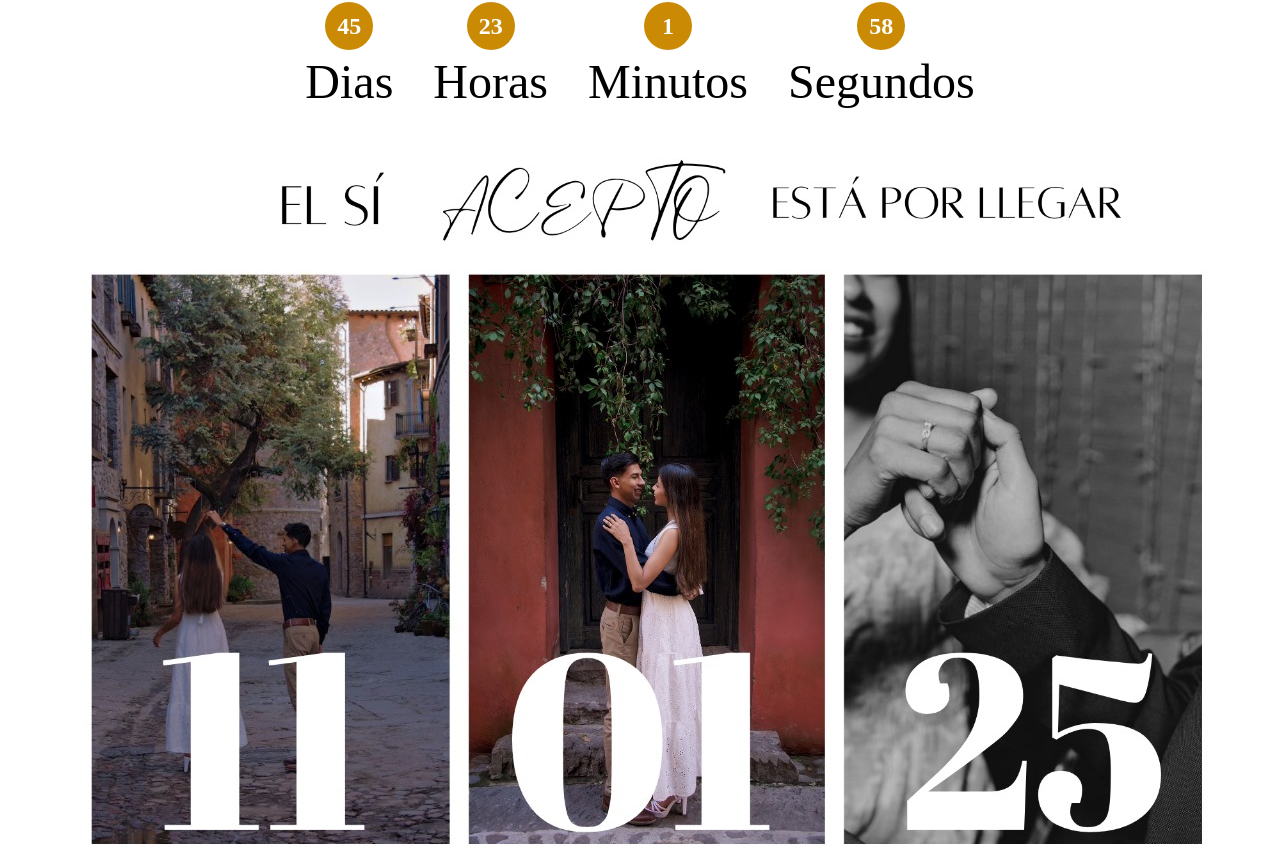
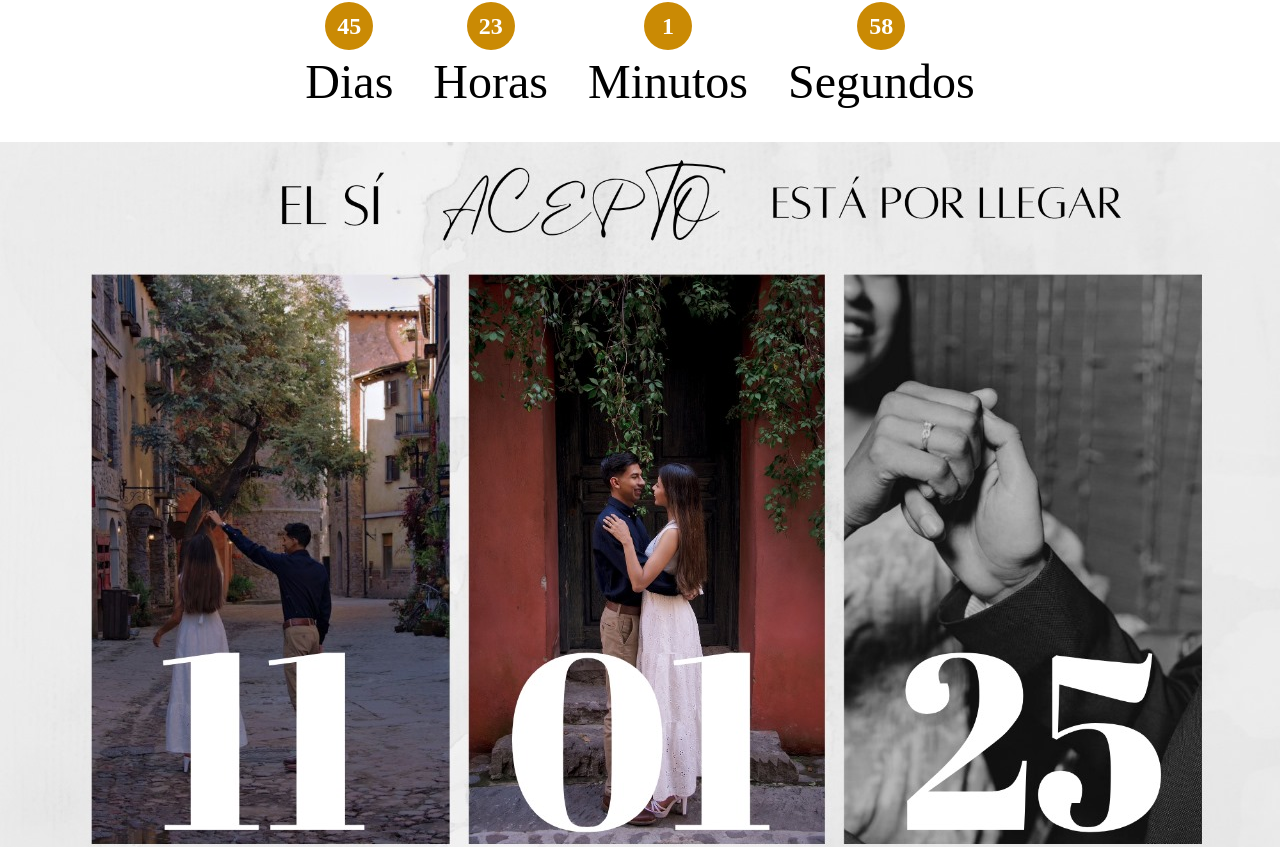
Before and after one commit to patrickespinoza/Boda-Arely-Patrick, a React (Vite) app in the folder Nuestra-Boda/: page /todo in a window 1280 px wide. Shown: the part 834-1681 px from the top of the page. Built offline with nearby package versions, Linux system fonts and the light colour scheme; a web font is replaced by a local one.

Commit message:
cambio de fondo de acepto

```diff
--- a/Nuestra-Boda/src/intinerario.jsx
+++ b/Nuestra-Boda/src/intinerario.jsx
@@ -15,7 +15,7 @@ export default function Intinerario() {
         <Countdown targetDate="2025-01-11T00:00:00" />
         </div>
         <div className="flex flex-col items-center justify-center">
-        <img src="/acepto3.jpg" alt="acepto" />
+        <img src="/acepto2.jpg" alt="acepto" />
         </div>
 
       <div className="grid grid-cols-1 md:grid-cols-2 lg:grid-cols-2  ">
```
